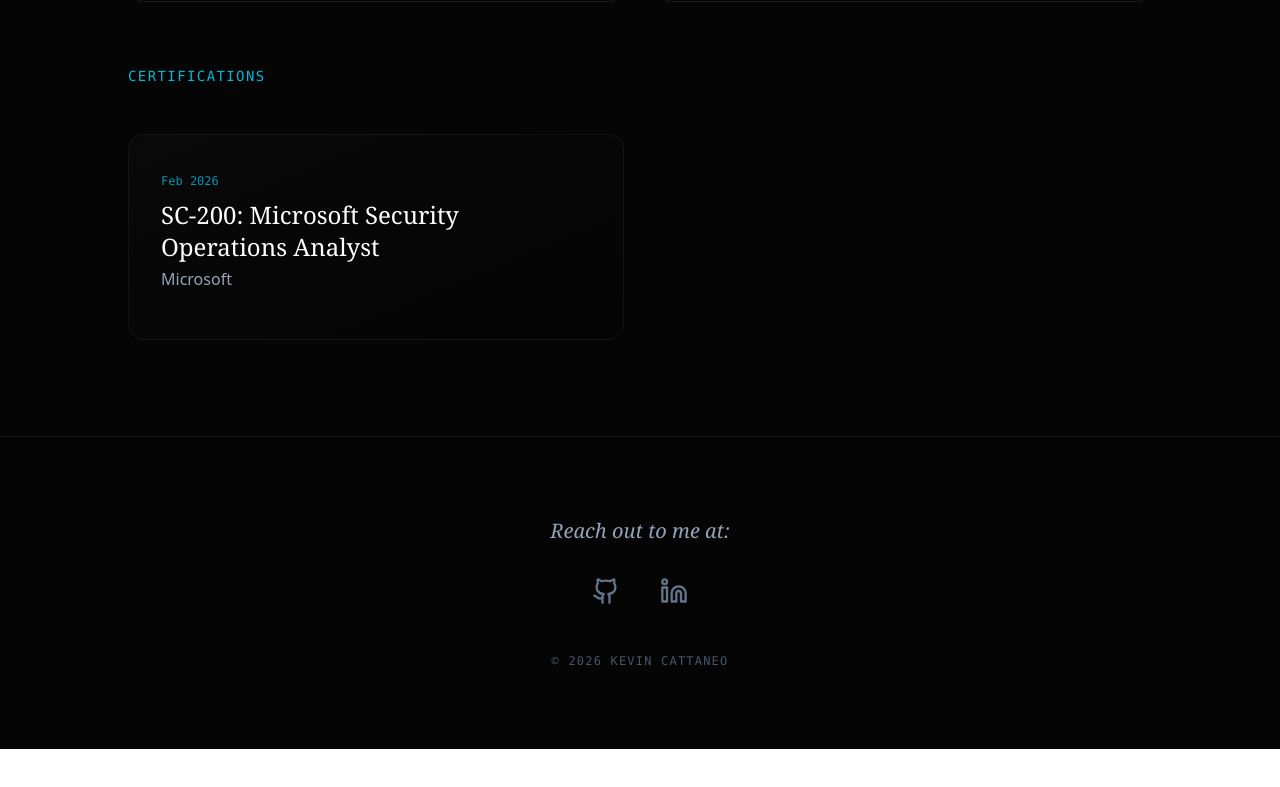
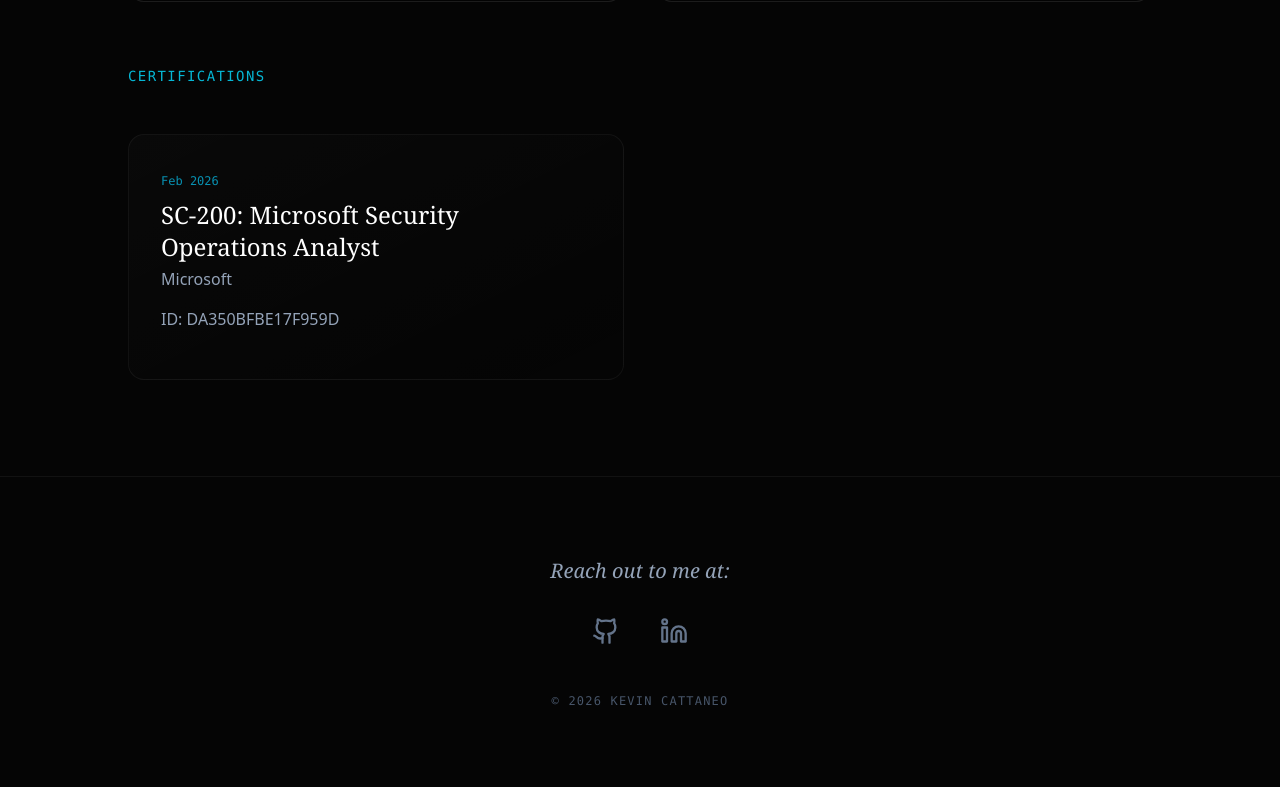
Before and after one commit to keatane/keatane.github.io, a React (Vite) app: page / in a window 1280 px wide. Shown: the part 3054-3841 px from the top of the page. Before the commit the page ends 3803 px from the top, so only its background shows below. Built offline with nearby package versions, Linux system fonts and the light colour scheme.

Commit message:
added id to certification

```diff
--- a/src/App.jsx
+++ b/src/App.jsx
@@ -135,6 +135,7 @@
               <span className="text-xs font-mono text-cyan-600">Feb 2026</span>
               <h3 className="text-2xl font-serif text-white mt-2">SC-200: Microsoft Security Operations Analyst</h3>
               <p className="text-slate-400 mt-1 mb-4">Microsoft</p>
+              <p className="text-slate-400 mt-1 mb-4">ID: DA350BFBE17F959D</p>
             </div>
           </div>
         </div>
```
